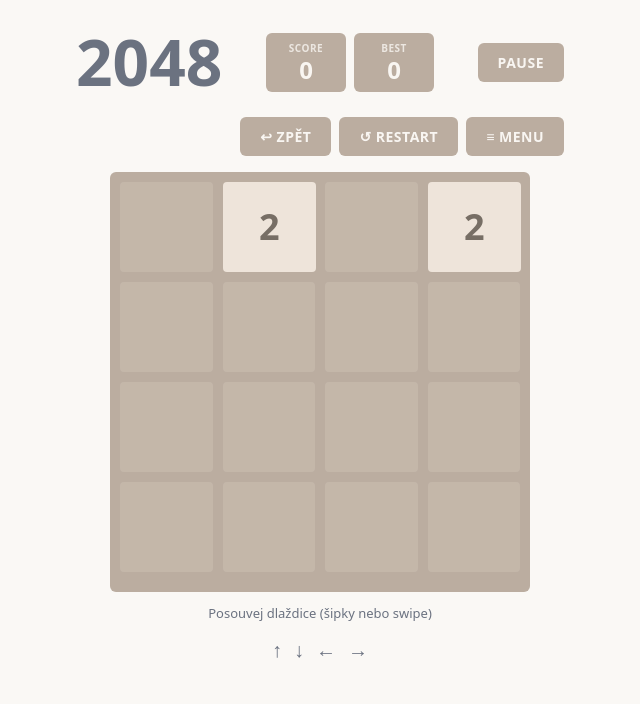
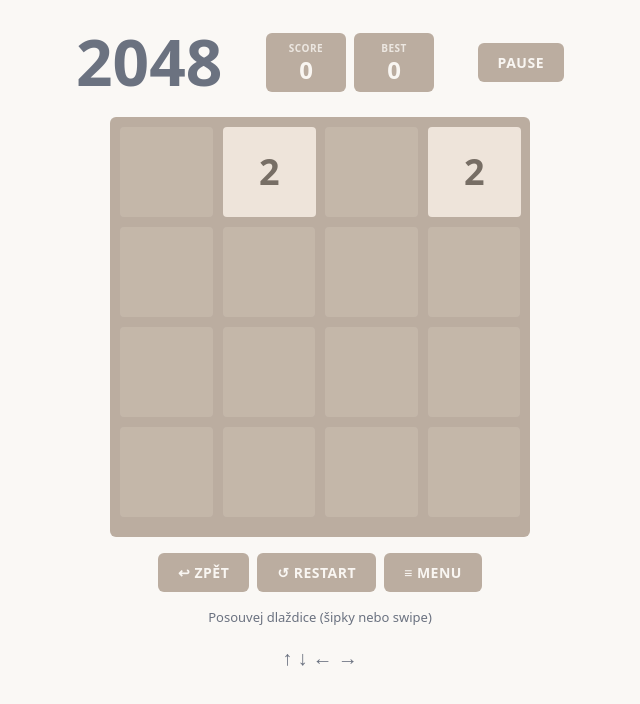
Before and after one commit to Arnoosst/hra-2048-wa, a React (Vite) app: page / in a window 1280 px wide. Shown: the top 704 px of the page, without its empty margins (320-960 px from the left). Built offline with nearby package versions, Linux system fonts and the light colour scheme.

Commit message:
buttons correct position as Wireframe

```diff
--- a/src/App.tsx
+++ b/src/App.tsx
@@ -10,12 +10,16 @@
 
     useEffect(() => {
         const handleKeyDown = (e: KeyboardEvent) => {
-            const map: Record<string, "left"|"right"|"up"|"down"> = {
-                ArrowLeft: "left", ArrowRight: "right",
-                ArrowUp: "up", ArrowDown: "down",
+            const map: Record<string, "left" | "right" | "up" | "down"> = {
+                ArrowLeft: "left",
+                ArrowRight: "right",
+                ArrowUp: "up",
+                ArrowDown: "down",
             };
+
             if (map[e.key]) move(map[e.key]);
         };
+
         window.addEventListener("keydown", handleKeyDown);
         return () => window.removeEventListener("keydown", handleKeyDown);
     }, [move]);
@@ -23,11 +27,22 @@
     return (
         <div className="app">
             <Header score={score} bestScore={bestScore} />
+
             <main className="app__main">
+                <GameBoard board={board} />
+
                 <Controls onNewGame={resetGame} />
-                <GameBoard board={board} />
-                {won && <p className="status status--win"> Vyhrál jsi!</p>}
-                {gameOver && <p className="status status--over"> Konec hry!</p>}
+
+                <div className="gameboard__hint">
+                    Posouvej dlaždice (šipky nebo swipe)
+                </div>
+
+                <div className="gameboard__arrows">
+                    ↑ ↓ ← →
+                </div>
+
+                {won && <p className="status status--win">Vyhrál jsi!</p>}
+                {gameOver && <p className="status status--over">Konec hry!</p>}
             </main>
         </div>
     );
--- a/src/components/Controls.css
+++ b/src/components/Controls.css
@@ -1,7 +1,8 @@
 .controls {
     width: 100%;
     display: flex;
-    justify-content: flex-end;
+    justify-content: center;
+    align-items: center;
     gap: 8px;
 }
 
@@ -62,7 +63,7 @@
     outline-offset: 3px;
 }
 
-
+/* Ghost / outline varianta */
 .btn--ghost {
     background-color: transparent;
     color: var(--color-text-secondary);
--- a/src/components/GameBoard.tsx
+++ b/src/components/GameBoard.tsx
@@ -27,10 +27,7 @@
                 )}
             </div>
 
-            <p className="gameboard__hint">Posouvej dlaždice (šipky nebo swipe)</p>
-            <div className="gameboard__arrows" aria-hidden="true">
-                <span>↑</span><span>↓</span><span>←</span><span>→</span>
-            </div>
+
         </section>
     );
 };
```
